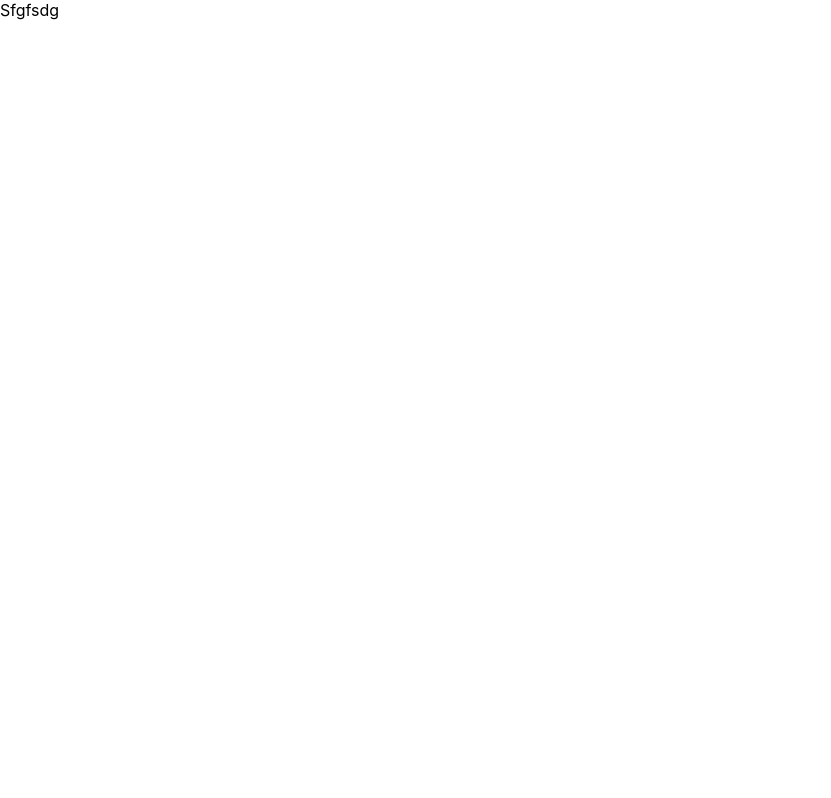
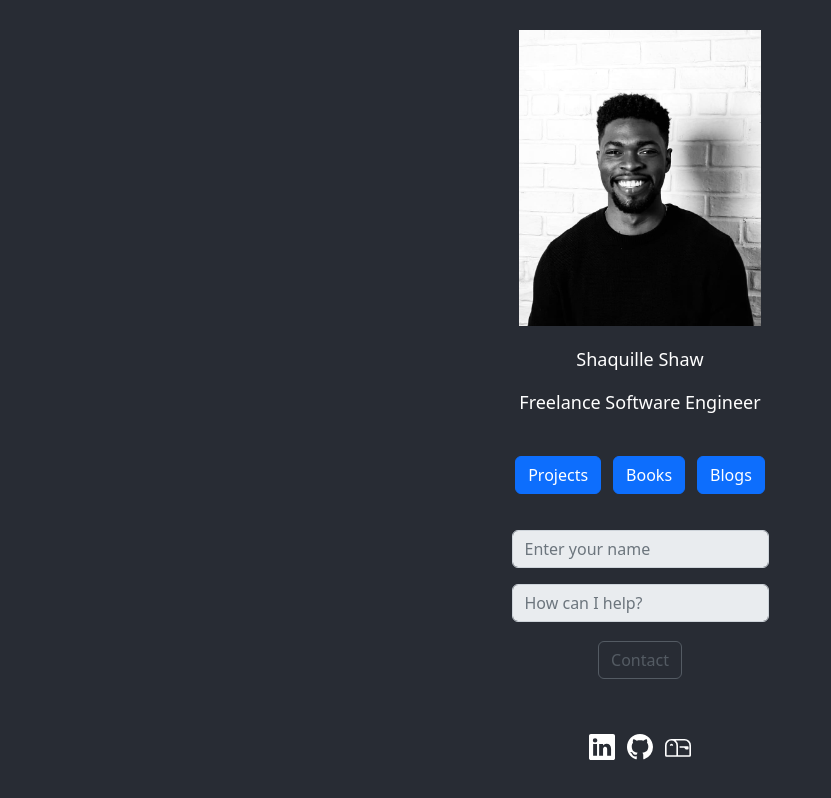
Before and after one commit to shaqshaw/MyPersonalWebsite, a React (Create React App) app: page / in a window 1280 px wide. Shown: the whole page, without its empty margins (0-831 px from the left). Built offline with nearby package versions, Linux system fonts and the light colour scheme.

Commit message:
cache issue

```diff
--- a/package.json
+++ b/package.json
@@ -11,6 +11,7 @@
     "react-bootstrap": "^2.7.0",
     "react-dom": "^18.2.0",
     "react-icons": "^4.7.1",
+    "react-router-dom": "^6.5.0",
     "react-scripts": "5.0.1",
     "web-vitals": "^2.1.4"
   },
--- a/src/App.js
+++ b/src/App.js
@@ -1,19 +1,18 @@
-// import { BrowserRouter, Routes, Route } from 'react-router-dom';
-// import Books from "./pages/Books";
-// import Home from "./pages/Home";
-// import Projects from "./pages/Projects";
-// import Blogs from "./pages/Blogs";
+import { BrowserRouter, Routes, Route } from 'react-router-dom';
+import Books from "./pages/Books";
+import Home from "./pages/Home";
+import Projects from "./pages/Projects";
+import Blogs from "./pages/Blogs";
 
 export default function App() {
   return (
-    <div>Sfgfsdg</div>
-    // <BrowserRouter>
-    //   <Routes>
-    //     <Route path="/" element={<Home />}/>
-    //     <Route path="blogs" element={<Blogs />} />
-    //     <Route path="projects" element={<Projects />} />
-    //     <Route path="books" element={<Books />} />
-    //   </Routes>
-    // </BrowserRouter>
+    <BrowserRouter>
+      <Routes>
+        <Route path="/" element={<Home />}/>
+        <Route path="blogs" element={<Blogs />} />
+        <Route path="projects" element={<Projects />} />
+        <Route path="books" element={<Books />} />
+      </Routes>
+    </BrowserRouter>
   );
 }
```
Also changed, not shown: 1 other file (tests, documents, lock files or other folders).
